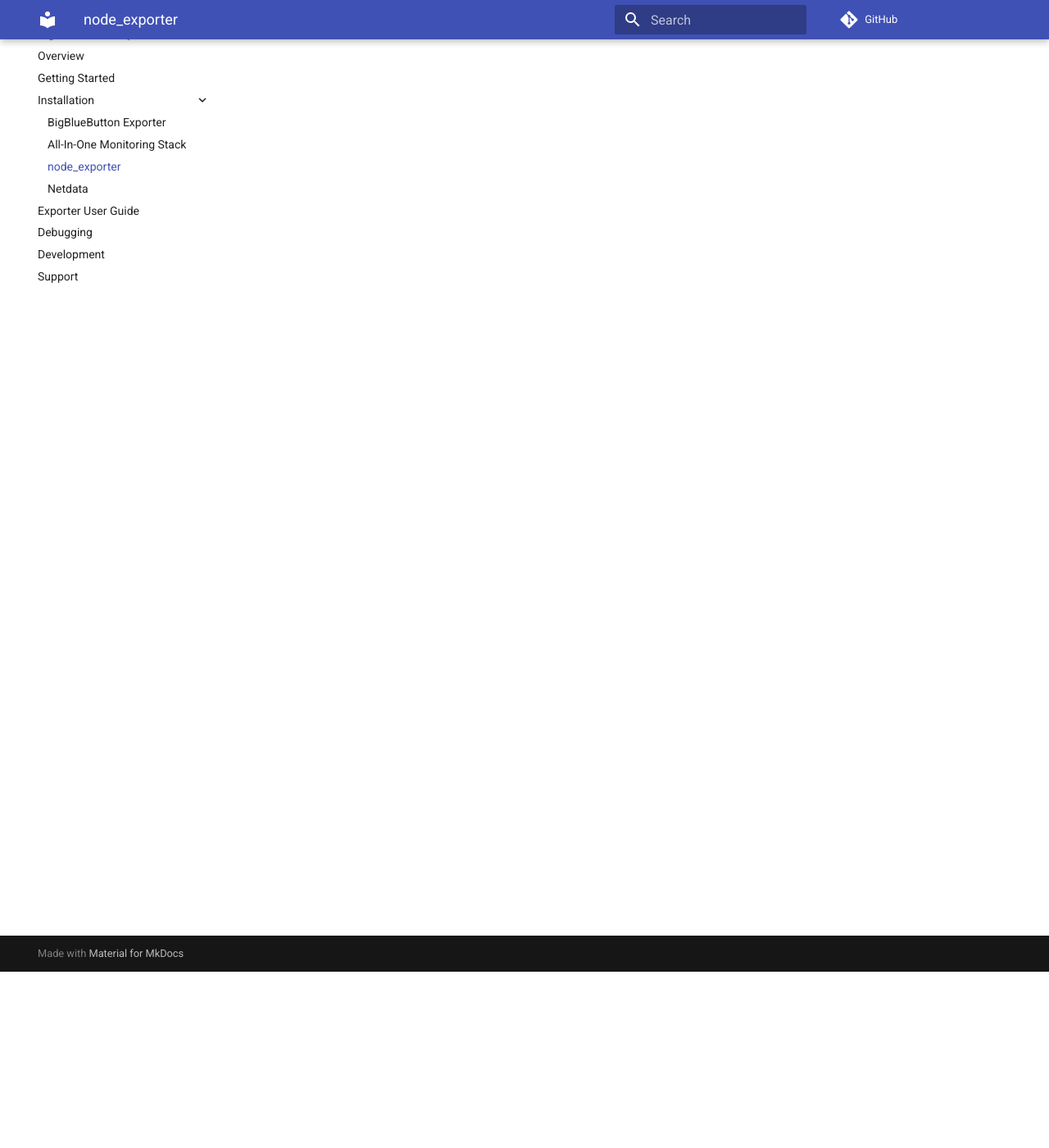
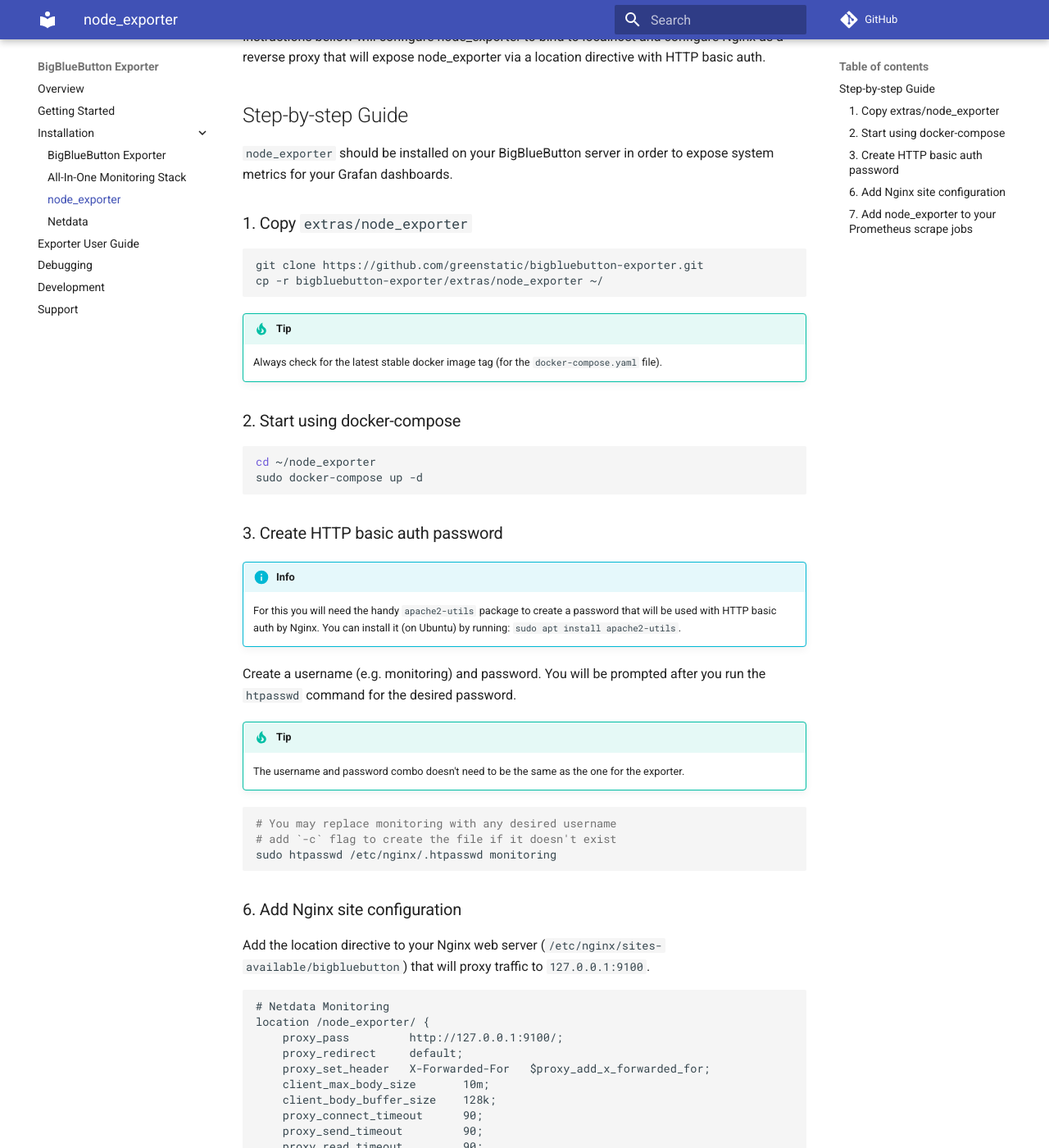
Before and after one commit to greenstatic/bigbluebutton-exporter, an MkDocs documentation site: the page built from docs/installation/node_exporter.md, in a window 1280 px wide and 1400 px high, scrolled down 215 px. Shown: the whole window at 82% size. Built offline with MkDocs 1.6.1 and Material for MkDocs 9.7.7, drawn with Linux system fonts in a browser that asks for light colours; comment, search, counter and statistics services are not loaded; some of the changed text lies outside the part shown.

Commit message:
add node_exporter instructions

````diff
--- a/docs/installation/node_exporter.md
+++ b/docs/installation/node_exporter.md
@@ -1,4 +1,79 @@
 # node_exporter
-Coming soon.
+Follow these instructions in order to view system resource utilization with the `server_instace_node_exporter.yaml` Grafana dashboard.
 
-TODO
+Instructions bellow will configure node_exporter to bind to localhost and configure Nginx as a reverse proxy that will expose
+node_exporter via a location directive with HTTP basic auth.
+
+## Step-by-step Guide
+`node_exporter` should be installed on your BigBlueButton server in order to expose system metrics for your Grafan
+dashboards.
+
+### 1. Copy `extras/node_exporter`
+```shell
+git clone https://github.com/greenstatic/bigbluebutton-exporter.git
+cp -r bigbluebutton-exporter/extras/node_exporter ~/
+```
+!!! tip
+    Always check for the latest stable docker image tag (for the `docker-compose.yaml` file).
+
+### 2. Start using docker-compose
+```shell
+cd ~/node_exporter
+sudo docker-compose up -d
+```
+
+### 3. Create HTTP basic auth password
+
+!!! info
+    For this you will need the handy `apache2-utils` package to create a password that will be used with HTTP basic auth by Nginx.
+    You can install it (on Ubuntu) by running: `sudo apt install apache2-utils`.
+
+Create a username (e.g. monitoring) and password.
+You will be prompted after you run the `htpasswd` command for the desired password.
+
+!!! tip
+    The username and password combo doesn't need to be the same as the one for the exporter.
+
+```shell
+# You may replace monitoring with any desired username
+# add `-c` flag to create the file if it doesn't exist
+sudo htpasswd /etc/nginx/.htpasswd monitoring
+```
+
+### 6. Add Nginx site configuration
+Add the location directive to your Nginx web server (`/etc/nginx/sites-available/bigbluebutton`) that will proxy traffic to
+`127.0.0.1:9100`.
+
+```text
+# Netdata Monitoring
+location /node_exporter/ {
+    proxy_pass         http://127.0.0.1:9100/;
+    proxy_redirect     default;
+    proxy_set_header   X-Forwarded-For   $proxy_add_x_forwarded_for;
+    client_max_body_size       10m;
+    client_body_buffer_size    128k;
+    proxy_connect_timeout      90;
+    proxy_send_timeout         90;
+    proxy_read_timeout         90;
+    proxy_buffer_size          4k;
+    proxy_buffers              4 32k;
+    proxy_busy_buffers_size    64k;
+    proxy_temp_file_write_size 64k;
+    include    fastcgi_params;
+}
+```
+
+### 7. Add node_exporter to your Prometheus scrape jobs
+Add the following job to your Prometheus configuration.
+Replace `example.com` with your BigBlueButton's domain.
+
+```yaml
+- job_name: 'bbb_node_exporter'
+  metrics_path: '/node_exporter/metrics'
+  params:
+    format: [prometheus]
+  honor_labels: true
+  scheme: https
+  static_configs:
+  - targets: ['example.com']
+```
````
Also changed, not shown: docs/installation/bigbluebutton_exporter.md (+8 -4 lines), docs/installation/netdata.md (+3 -2 lines), 1 other file.
